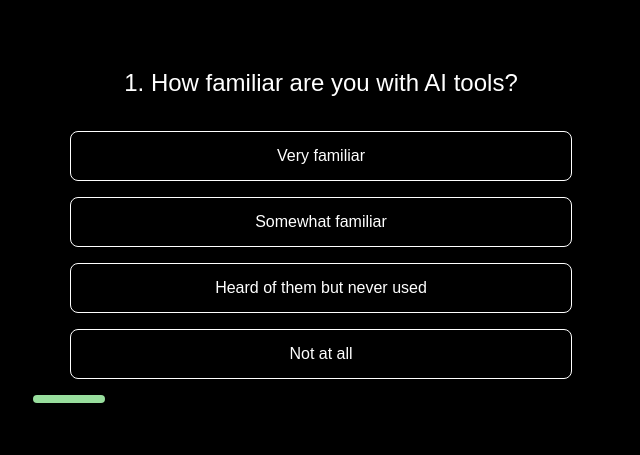
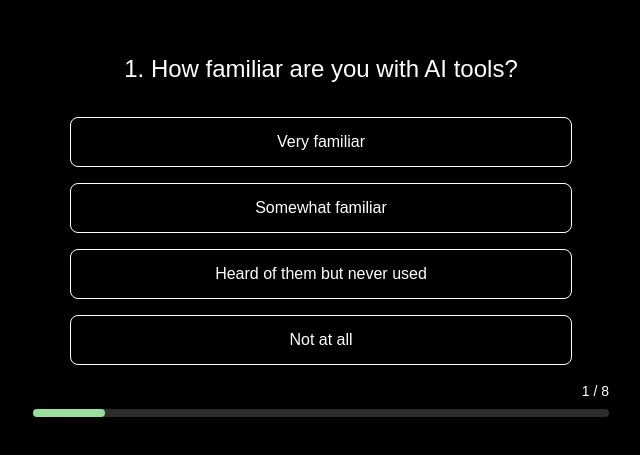
Before and after one commit to Mikechinem/ai-quiz, a Next.js app: page /quiz in a window 1280 px wide. Shown: the part 165-620 px from the top of the page, without its empty margins (319-959 px from the left). Built offline with nearby package versions, Linux system fonts and the light colour scheme.

Commit message:
update pages and designs

```diff
--- a/components/LeadForm.js
+++ b/components/LeadForm.js
@@ -1,5 +1,5 @@
+"use client";
 import { useState } from "react";
-
 export default function LeadForm({
   onSubmit,
   fields = [
@@ -13,6 +13,8 @@ export default function LeadForm({
   const [formData, setFormData] = useState(
     fields.reduce((acc, f) => ({ ...acc, [f.name]: "" }), {})
   );
+
+  const [consent, setConsent] = useState(false);
 
   const handleChange = (e) => {
     setFormData({ ...formData, [e.target.name]: e.target.value || "" });
@@ -54,13 +56,32 @@ export default function LeadForm({
           />
         ))}
 
+         <div className="text-left text-sm mt-2" style={{ color: theme.text }}>
+    <label className="flex items-start gap-2 cursor-pointer">
+    <input
+      type="checkbox"
+      checked={consent}
+      onChange={(e) => setConsent(e.target.checked)}
+      required
+      className="mt-1"
+    />
+    <span>
+      I agree to receive emails, training updates, and promotional messages from
+      <strong> SyncSkills</strong>. I understand I can unsubscribe at any time.
+    </span>
+  </label>
+</div>
+
+
        <button
   type="submit"
-          style={{ backgroundColor: theme.accent }}
+  disabled={!consent}
+  style={{ backgroundColor: theme.accent, opacity: consent ? 1 : 0.6 }}
   className="w-full text-black py-3 rounded hover:opacity-90 transition"
 >
   {buttonText}
 </button>
+
       </form>
     </div>
   );
--- a/components/ProgressBar.js
+++ b/components/ProgressBar.js
@@ -1,10 +1,34 @@
-export default function ProgressBar({ step, total, theme = { bar: "#98de9d", bg: "gray-700" } }) {
+export default function ProgressBar({
+  step,
+  total,
+  theme = { bar: "#98de9d", bg: "#2d2d2d", text: "#ffffff" },
+}) {
+  const progress = ((step + 1) / total) * 100;
+
   return (
-    <div className={`h-2 w-full max-w-xl bg-[${theme.bg}] rounded-full mt-4`}>
+    <div className="w-full max-w-xl mt-4">
+      {/* Step counter */}
       <div
-        className={`h-2 bg-[${theme.bar}] rounded-full`}
-        style={{ width: `${((step + 1) / total) * 100}%` }}
-      ></div>
+        style={{ color: theme.text }}
+        className="text-sm mb-2 text-right font-medium"
+      >
+        {step + 1} / {total}
+      </div>
+
+      {/* Background bar */}
+      <div
+        style={{ backgroundColor: theme.bg }}
+        className="h-2 w-full rounded-full"
+      >
+        {/* Progress */}
+        <div
+          style={{
+            width: `${progress}%`,
+            backgroundColor: theme.bar,
+          }}
+          className="h-2 rounded-full transition-all duration-300"
+        />
+      </div>
     </div>
   );
 }
```
Lines whose indentation alone changed are shown as unchanged.
